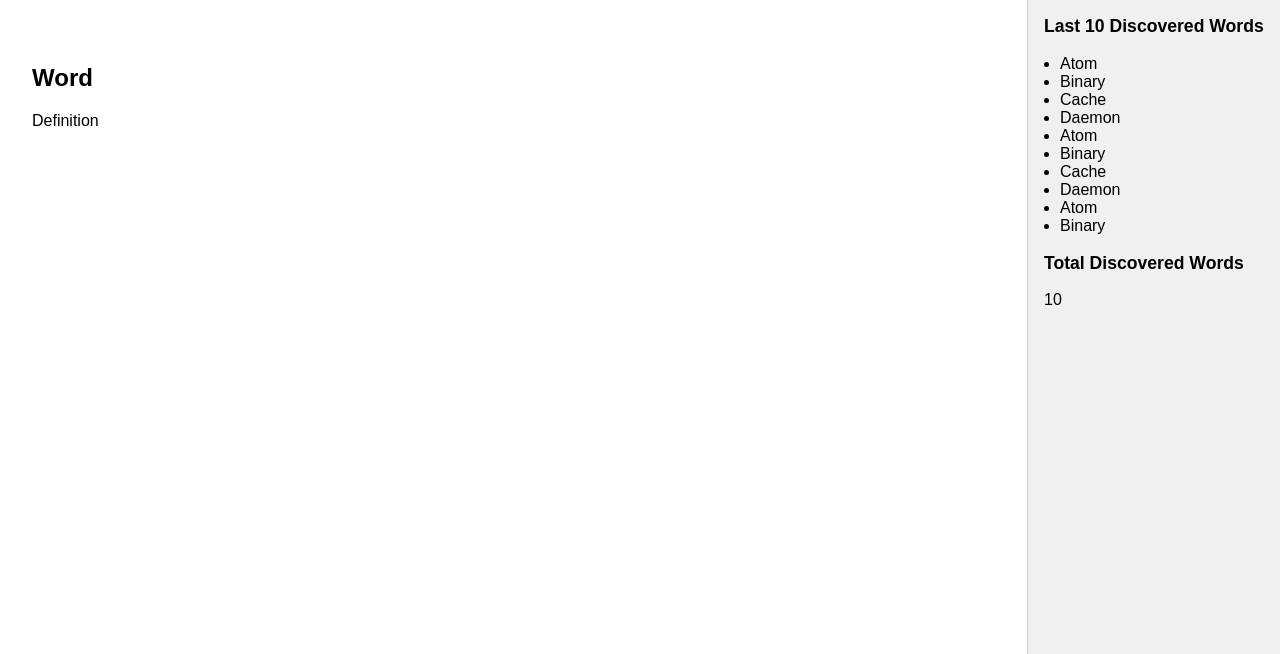
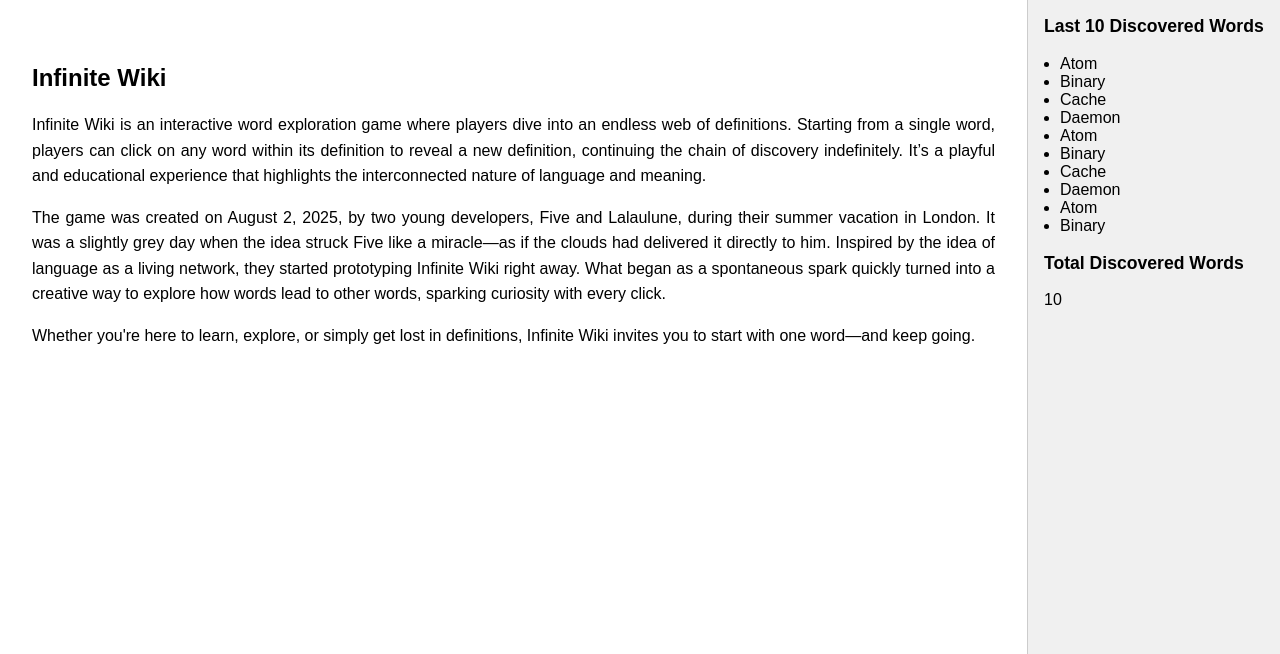
Before and after one commit to FrenchFive/InfiniteWiki, a Flask app: page / in a window 1280 px wide. Shown: the part 71-725 px from the top of the page. Run offline with Flask 3, Linux system fonts and the light colour scheme.

Commit message:
definition of infinite wiki

```diff
--- /dev/null
+++ b/info.txt
@@ -0,0 +1 @@
+Infinite Wiki is an interactive word exploration game where players dive into an endless web of definitions. Starting from a single word, players can click on any word within its definition to reveal a new definition, continuing the chain of discovery indefinitely. It’s a playful and educational experience that highlights the interconnected nature of language and meaning. The game was created on August 2, 2025, by two young developers, Five and Lalaulune, during their summer vacation in London. It was a slightly grey day when the idea struck Five like a miracle—as if the clouds had delivered it directly to him. Inspired by the idea of language as a living network, they started prototyping Infinite Wiki right away. What began as a spontaneous spark quickly turned into a creative way to explore how words lead to other words, sparking curiosity with every click. Whether you're here to learn, explore, or simply get lost in definitions, Infinite Wiki invites you to start with one word—and keep going.
--- a/static/style.css
+++ b/static/style.css
@@ -52,6 +52,8 @@ main {
 }
 
 .content p {
+  text-align: justify;
+  line-height: 1.6;
   margin-top: 1rem;
 }
 
--- a/templates/index.html
+++ b/templates/index.html
@@ -20,9 +20,25 @@
 
   <main>
     <div class="content">
-      <h2>Word</h2>
-      <p>Definition</p>
+      <h2>Infinite Wiki</h2>
+      <p>
+        Infinite Wiki is an interactive word exploration game where players dive into an endless web of definitions.
+        Starting from a single word, players can click on any word within its definition to reveal a new definition,
+        continuing the chain of discovery indefinitely. It’s a playful and educational experience that highlights the
+        interconnected nature of language and meaning.
+      </p>
+      <p>
+        The game was created on August 2, 2025, by two young developers, Five and Lalaulune, during their summer vacation in London.
+        It was a slightly grey day when the idea struck Five like a miracle—as if the clouds had delivered it directly to him.
+        Inspired by the idea of language as a living network, they started prototyping Infinite Wiki right away.
+        What began as a spontaneous spark quickly turned into a creative way to explore how words lead to other words,
+        sparking curiosity with every click.
+      </p>
+      <p>
+        Whether you're here to learn, explore, or simply get lost in definitions, Infinite Wiki invites you to start with one word—and keep going.
+      </p>
     </div>
+
 
     <aside class="sidebar">
       <h3>Last 10 Discovered Words</h3>
```
